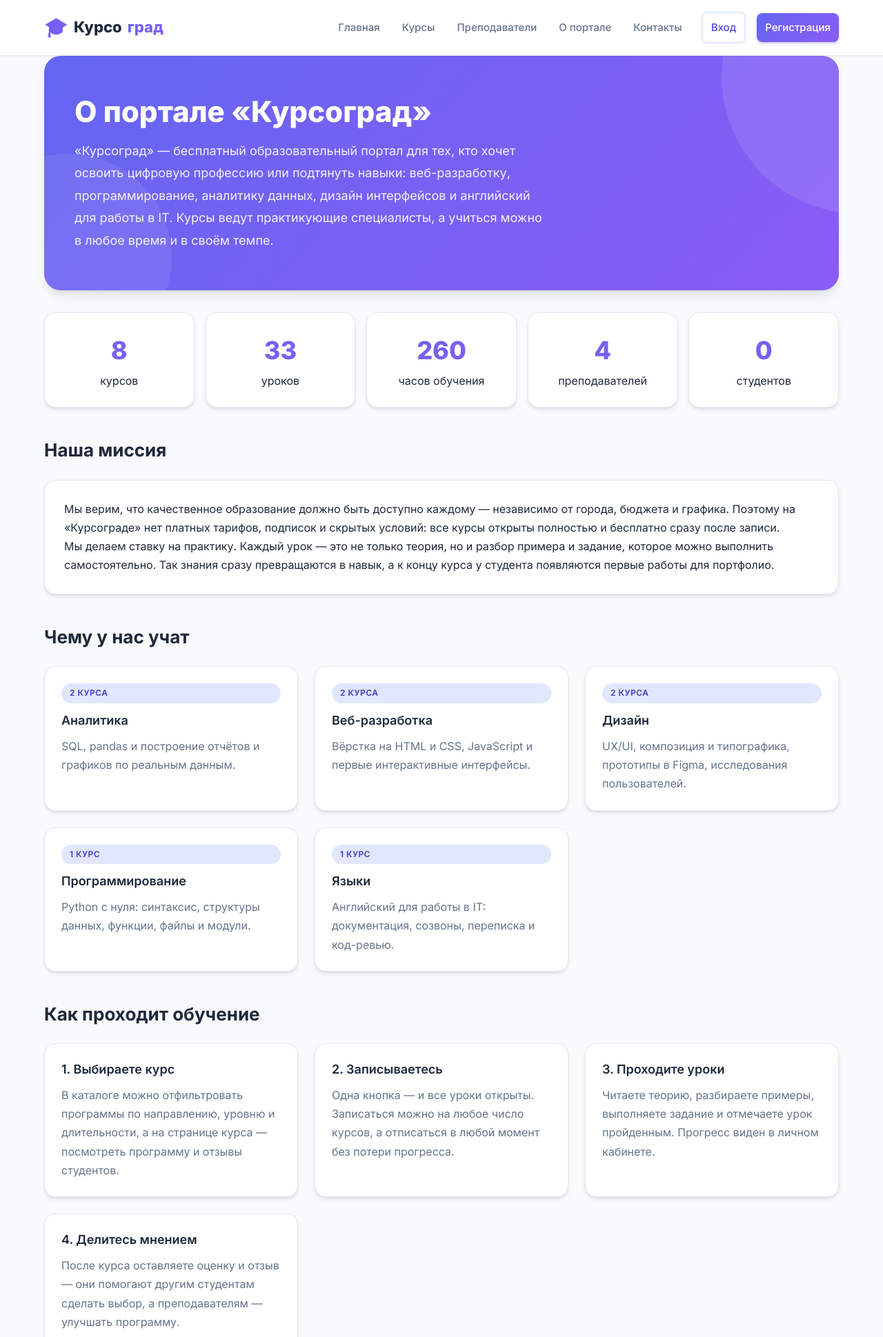
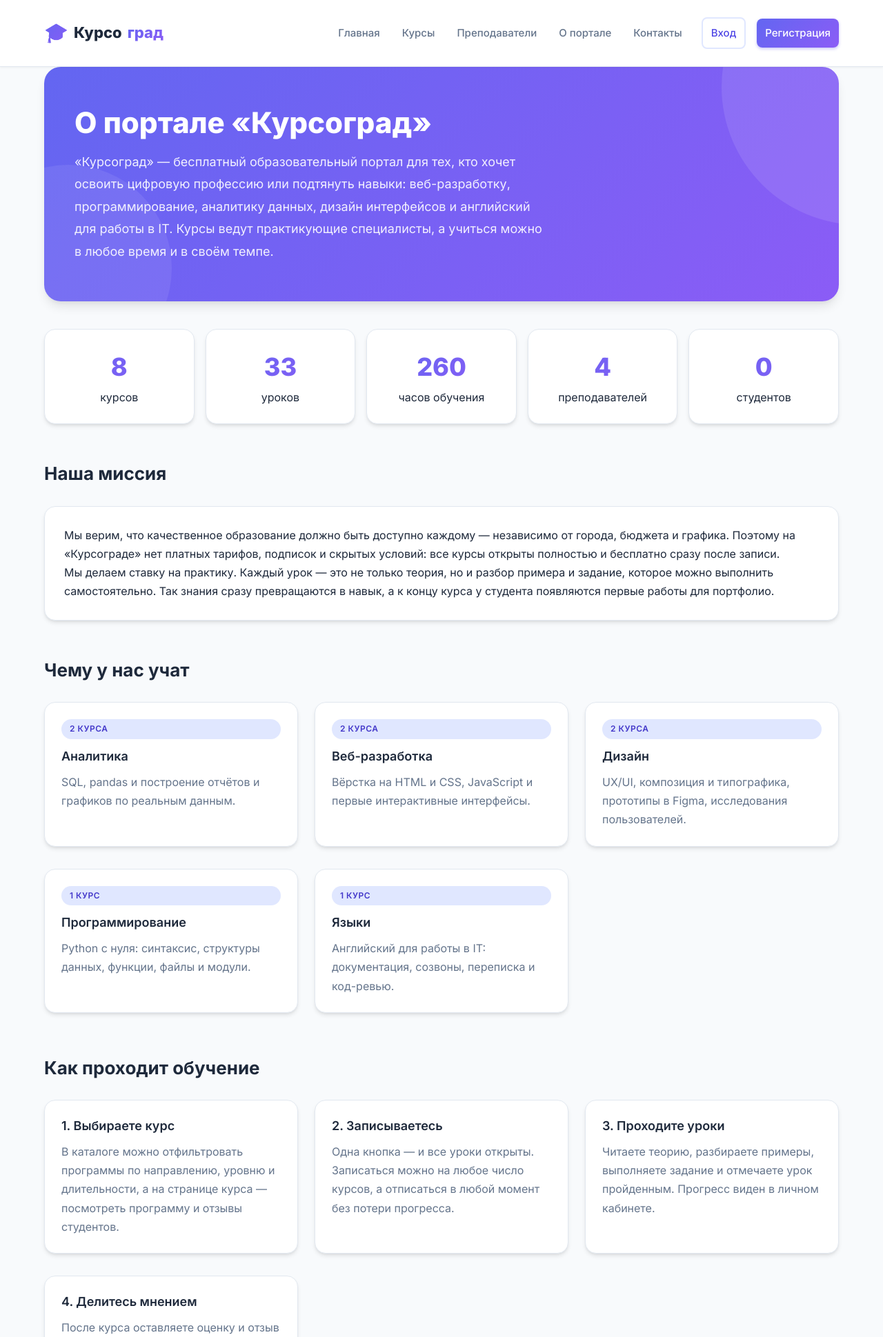
Before and after one commit to oulright/cite_for_web_analytics, a Flask app: page /about in a window 1280 px wide. Shown: the top 1939 px of the page at 69% size. Run offline with Flask 3, Linux system fonts and the light colour scheme; data comes from the database, SQL or seed files in the repository.

Commit message:
Add favicon and improve page spacing and animations
- Added favicon.png and favicon.svg to static/icons directory for browser tab display
- Updated base.html template to include favicon links in head section
- Modified style.css to increase vertical spacing between main content and header/footer using padding in main selector
- Adjusted animation timing in CSS to prevent initial element positioning before fade-in animation
- Updated courses.html to add margin above course count text for better visual separation
- Increased bottom margin for filter panel in courses.html template

```diff
--- a/static/style.css
+++ b/static/style.css
@@ -18,7 +18,7 @@ a:hover{color:var(--accent-dark)}
 /* Header */
 .site-header{background:rgba(255,255,255,0.95);backdrop-filter:blur(10px);
   border-bottom:1px solid var(--line);position:sticky;top:0;z-index:100;
-  box-shadow:0 1px 3px rgba(0,0,0,0.05)}
+  box-shadow:0 1px 3px rgba(0,0,0,0.05);padding:8px 0}
 .header-inner{display:flex;align-items:center;justify-content:space-between;
   gap:20px;padding:16px 24px;flex-wrap:wrap}
 .logo{font-size:22px;font-weight:800;color:var(--ink);display:flex;align-items:center;gap:8px;
@@ -48,15 +48,15 @@ a:hover{color:var(--accent-dark)}
 .btn-lg{padding:14px 28px;font-size:16px;border-radius:12px}
 
 /* Main content */
-main{padding:40px 24px 80px;min-height:calc(100vh - 200px)}
-h1{margin:0 0 8px;font-size:36px;font-weight:800;line-height:1.2;color:var(--ink)}
-h2{font-size:26px;font-weight:700;margin:40px 0 20px;color:var(--ink)}
+main{padding:60px 24px 100px;min-height:calc(100vh - 200px)}
+h1{margin:0 0 20px;font-size:36px;font-weight:800;line-height:1.2;color:var(--ink)}
+h2{font-size:26px;font-weight:700;margin:50px 0 24px;color:var(--ink)}
 h3{font-size:19px;font-weight:600;margin:0}
 .muted{color:var(--muted)}
 
 /* Hero section */
 .hero{background:var(--accent-gradient);border-radius:var(--radius-lg);
-  padding:56px 44px;margin-bottom:32px;position:relative;overflow:hidden;
+  padding:56px 44px;margin-bottom:40px;position:relative;overflow:hidden;
   box-shadow:var(--shadow-lg)}
 .hero::before{content:"";position:absolute;top:-50%;right:-20%;width:400px;height:400px;
   background:rgba(255,255,255,0.1);border-radius:50%}
@@ -70,7 +70,7 @@ h3{font-size:19px;font-weight:600;margin:0}
 
 /* Stats */
 .stats{display:grid;grid-template-columns:repeat(auto-fit,minmax(160px,1fr));
-  gap:16px;margin:32px 0}
+  gap:16px;margin:40px 0}
 .stat{background:var(--card);border:1px solid var(--line);
   border-radius:var(--radius);padding:24px;text-align:center;
   transition:all 0.3s ease;box-shadow:var(--shadow)}
@@ -81,10 +81,10 @@ h3{font-size:19px;font-weight:600;margin:0}
 .stat span{color:var(--muted);font-size:14px;font-weight:500;margin-top:4px;display:block}
 
 /* Grid & Cards */
-.grid{display:grid;grid-template-columns:repeat(auto-fill,minmax(300px,1fr));gap:24px}
+.grid{display:grid;grid-template-columns:repeat(auto-fill,minmax(300px,1fr));gap:24px;margin-top:16px}
 .card{background:var(--card);border:1px solid var(--line);border-radius:var(--radius);
   padding:24px;display:flex;flex-direction:column;gap:12px;
-  transition:all 0.3s ease;box-shadow:var(--shadow);position:relative;overflow:hidden}
+  transition:all 0.3s ease;box-shadow:var(--shadow);position:relative;overflow:hidden;margin-bottom:8px}
 .card::before{content:"";position:absolute;top:0;left:0;right:0;height:4px;
   background:var(--accent-gradient);opacity:0;transition:opacity 0.3s ease}
 .card:hover{transform:translateY(-6px);box-shadow:var(--shadow-lg)}
@@ -104,7 +104,7 @@ h3{font-size:19px;font-weight:600;margin:0}
 .tag-warning{background:#fef3c7;color:#d97706}
 
 .panel{background:#fff;border:1px solid var(--line);border-radius:var(--radius);
-  padding:28px;box-shadow:var(--shadow);transition:all 0.3s ease}
+  padding:28px;box-shadow:var(--shadow);transition:all 0.3s ease;margin-bottom:24px}
 .panel:hover{box-shadow:var(--shadow-lg)}
 .form-narrow{max-width:520px;margin:0 auto}
 .field{margin-bottom:18px}
@@ -121,7 +121,7 @@ textarea{min-height:130px;resize:vertical;line-height:1.6}
   color:var(--muted)}
 .check input{width:18px;height:18px;cursor:pointer}
 .filters{display:grid;grid-template-columns:repeat(auto-fit,minmax(180px,1fr));
-  gap:16px;align-items:end;margin-bottom:12px}
+  gap:16px;align-items:end;margin-bottom:24px}
 
 /* Progress bar */
 .progress{background:#e2e8f0;border-radius:999px;height:12px;overflow:hidden;
@@ -185,7 +185,7 @@ tr:hover td{background:#f8fafc}
 
 /* Footer */
 .site-footer{border-top:1px solid var(--line);background:#fff;
-  padding:32px 0;font-size:14px;color:var(--muted)}
+  padding:40px 0;font-size:14px;color:var(--muted);margin-top:60px}
 .site-footer a{color:var(--accent);font-weight:500}
 .site-footer a:hover{text-decoration:underline}
 
@@ -220,12 +220,16 @@ tr:hover td{background:#f8fafc}
   from{opacity:0;transform:translateY(20px)}
   to{opacity:1;transform:translateY(0)}
 }
-.hero,.stats,.card,.panel{animation:fadeInUp 0.5s ease forwards}
+.hero,.stats,.card,.panel,.grid{animation:fadeInUp 0.5s ease forwards;opacity:0}
+.card:nth-child(1){animation-delay:0.05s}
 .card:nth-child(2){animation-delay:0.1s}
-.card:nth-child(3){animation-delay:0.2s}
-.card:nth-child(4){animation-delay:0.3s}
-.card:nth-child(5){animation-delay:0.4s}
-.card:nth-child(6){animation-delay:0.5s}
+.card:nth-child(3){animation-delay:0.15s}
+.card:nth-child(4){animation-delay:0.2s}
+.card:nth-child(5){animation-delay:0.25s}
+.card:nth-child(6){animation-delay:0.3s}
+.card:nth-child(7){animation-delay:0.35s}
+.card:nth-child(8){animation-delay:0.4s}
+.grid .card{opacity:0}
 
 /* Focus styles for accessibility */
 a:focus-visible,button:focus-visible,input:focus-visible,select:focus-visible,
--- a/templates/base.html
+++ b/templates/base.html
@@ -4,6 +4,8 @@
 <meta charset="utf-8">
 <meta name="viewport" content="width=device-width, initial-scale=1">
 <title>{% block title %}Главная{% endblock %} — Курсоград</title>
+<link rel="icon" type="image/svg+xml" href="{{ url_for('static', filename='icons/favicon.svg') }}">
+<link rel="shortcut icon" type="image/png" href="{{ url_for('static', filename='icons/favicon.png') }}">
 <link rel="preconnect" href="https://fonts.googleapis.com">
 <link rel="preconnect" href="https://fonts.gstatic.com" crossorigin>
 <link href="https://fonts.googleapis.com/css2?family=Inter:wght@400;500;600;700;800&display=swap" rel="stylesheet">
--- a/templates/courses.html
+++ b/templates/courses.html
@@ -45,7 +45,7 @@
   </div>
 </form>
 
-<p class="muted">Найдено курсов: {{ courses|length }}</p>
+<p class="muted" style="margin:24px 0 16px">Найдено курсов: {{ courses|length }}</p>
 <div class="grid">
   {% for c in courses %}
     <div class="card">
```
Also changed, not shown: static/icons/favicon.png (added), static/icons/favicon.svg (added), 1 other file.
